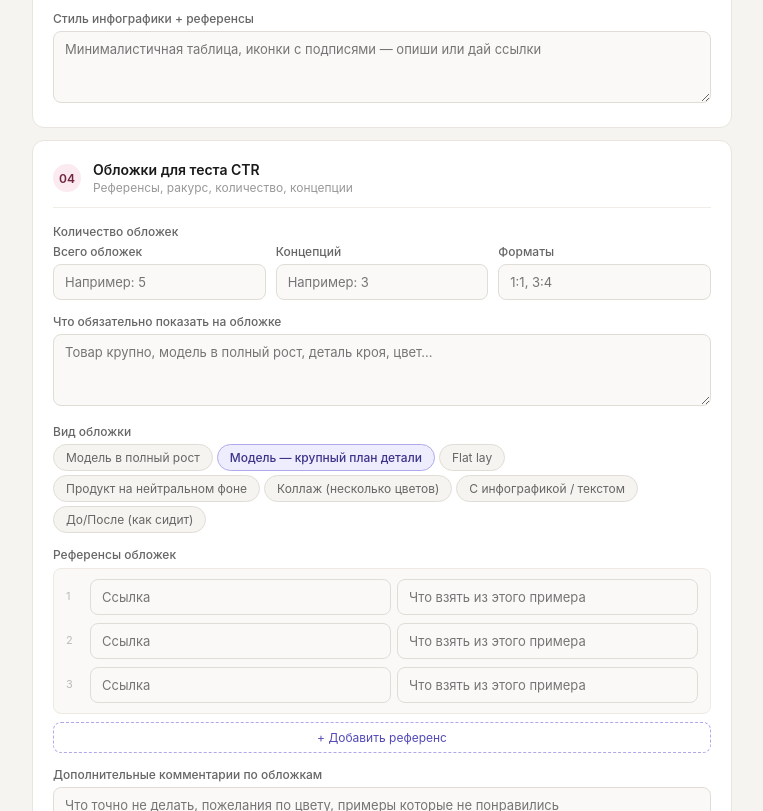
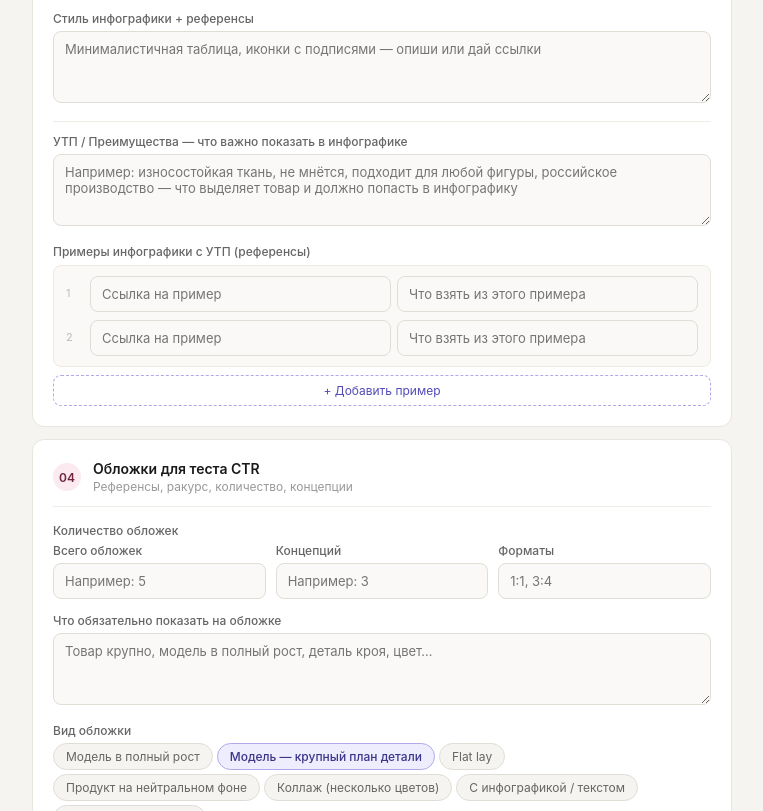
Before and after one commit to dmitrijkiryanov-911/tz_contentCOLOVE, a plain HTML site: page index.html in a window 1280 px wide. Shown: the part 1796-2607 px from the top of the page, without its empty margins (258-1021 px from the left). Drawn offline with Linux system fonts and the light colour scheme.

Commit message:
Update index.html

```diff
--- a/index.html
+++ b/index.html
@@ -150,6 +150,19 @@
     <div class="field"><label>Параметры модели на фото</label><input type="text" id="f-model-params" placeholder="Рост 173, грудь 87, талия 63, бёдра 90, размер на фото S/44"></div>
     <div class="field"><label>Состав ткани</label><input type="text" id="f-fabric" placeholder="Например: 100% лён / 60% хлопок, 40% полиэстер"></div>
     <div class="field"><label>Стиль инфографики + референсы</label><textarea id="f-info-style" placeholder="Минималистичная таблица, иконки с подписями — опиши или дай ссылки"></textarea></div>
+    <div class="sep"></div>
+    <div class="field">
+      <label>УТП / Преимущества — что важно показать в инфографике</label>
+      <textarea id="f-utp" placeholder="Например: износостойкая ткань, не мнётся, подходит для любой фигуры, российское производство — что выделяет товар и должно попасть в инфографику"></textarea>
+    </div>
+    <div class="field">
+      <label>Примеры инфографики с УТП (референсы)</label>
+      <div class="ref-block" id="utp-refs">
+        <div class="ref-row"><div class="ref-num">1</div><div class="ref-inputs"><input type="text" placeholder="Ссылка на пример"><input type="text" placeholder="Что взять из этого примера"></div></div>
+        <div class="ref-row"><div class="ref-num">2</div><div class="ref-inputs"><input type="text" placeholder="Ссылка на пример"><input type="text" placeholder="Что взять из этого примера"></div></div>
+      </div>
+      <button class="add-btn" onclick="addUtpRef()">+ Добавить пример</button>
+    </div>
   </div>
 
   <!-- 04 -->
@@ -244,6 +257,14 @@
     list.appendChild(row);
   }
 
+  function addUtpRef() {
+    const list = document.getElementById('utp-refs');
+    const n = list.children.length + 1;
+    const row = document.createElement('div'); row.className = 'ref-row';
+    row.innerHTML = `<div class="ref-num">${n}</div><div class="ref-inputs"><input type="text" placeholder="Ссылка на пример"><input type="text" placeholder="Что взять из этого примера"></div>`;
+    list.appendChild(row);
+  }
+
   function addCoverRef() {
     const list = document.getElementById('cover-refs');
     const n = list.children.length + 1;
@@ -287,6 +308,7 @@
     const coverTypes = getSelected('cover-types');
     const comps      = getRefRows('comp-list');
     const coverRefs  = getRefRows('cover-refs');
+    const utpRefs    = getRefRows('utp-refs');
 
     return `<!DOCTYPE html>
 <html lang="ru"><head><meta charset="UTF-8"><meta name="viewport" content="width=device-width,initial-scale=1">
@@ -363,6 +385,8 @@ body{font-family:'Inter',-apple-system,sans-serif;background:#f7f6f2;color:#1a1a
     ${rowHTML('Параметры модели', v('f-model-params'))}
     ${rowHTML('Состав ткани', v('f-fabric'))}
     ${rowHTML('Стиль и референсы', v('f-info-style'))}
+    ${rowHTML('УТП / Преимущества', v('f-utp'))}
+    <div class="r"><span class="rl">Примеры инфографики с УТП</span><span class="rv">${utpRefs.length?`<div class="ref-list">${utpRefs.map(c=>`<div class="ref-item"><div class="ref-n">#${c.n}</div><div class="ref-link"><a href="${c.a}" target="_blank">${c.a}</a></div><div class="ref-comment">${c.b}</div></div>`).join('')}</div>`:'<span class="empty">Не указаны</span>'}</span></div>
   </div>
   <div class="section">
     <div class="sec-head"><div class="sec-num n4">04</div><div><div class="sec-label">Обложки для теста CTR</div><div class="sec-desc">Референсы, ракурс, количество</div></div></div>
```
